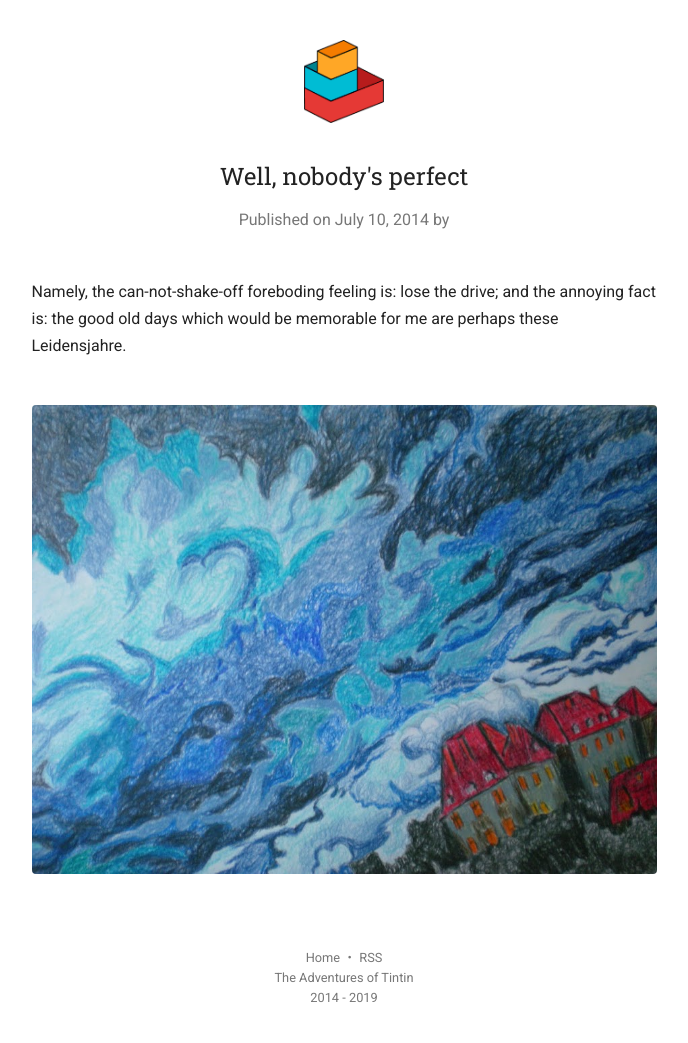
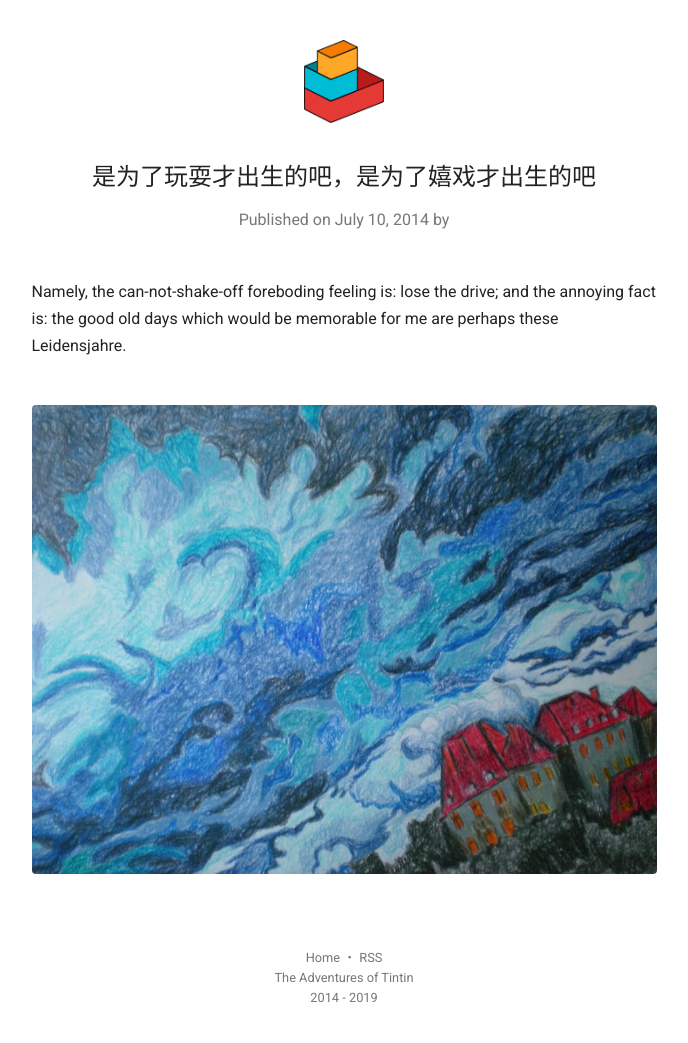
Before and after one commit to tintinrevient/adventures, a Jekyll site: the page built from _posts/2014-07-10-all-work-and-no-play.markdown, in a window 1280 px wide. Shown: the whole page, without its empty margins (296-984 px from the left). Built offline with Jekyll 4.4.1, drawn with Linux system fonts in a browser that asks for light colours; comment, search, counter and statistics services are not loaded.

```diff
--- a/_posts/2014-07-10-all-work-and-no-play.markdown
+++ b/_posts/2014-07-10-all-work-and-no-play.markdown
@@ -1,6 +1,6 @@
 ---
 layout: post
-title:  "Well, nobody's perfect"
+title:  "是为了玩耍才出生的吧，是为了嬉戏才出生的吧"
 date:   2014-07-10 21:22:16 +0800
 published: true
 ---
```
